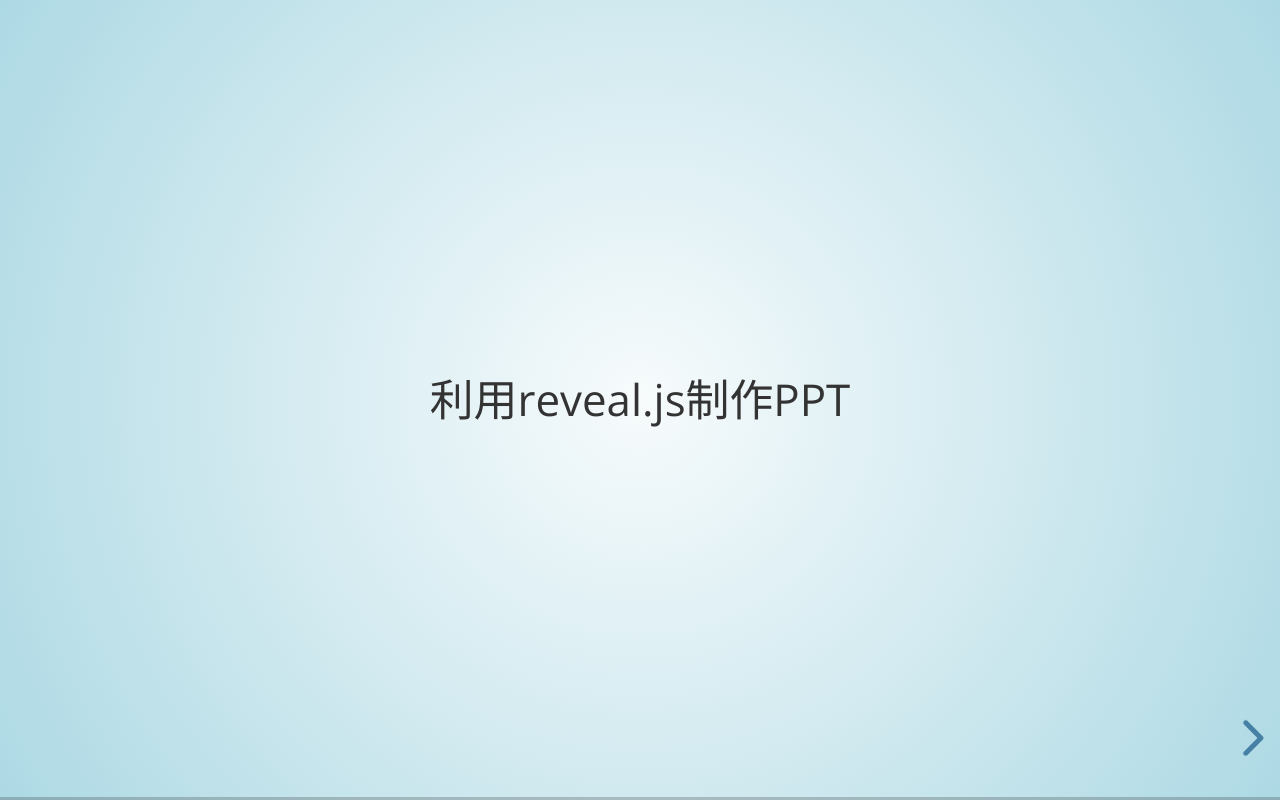
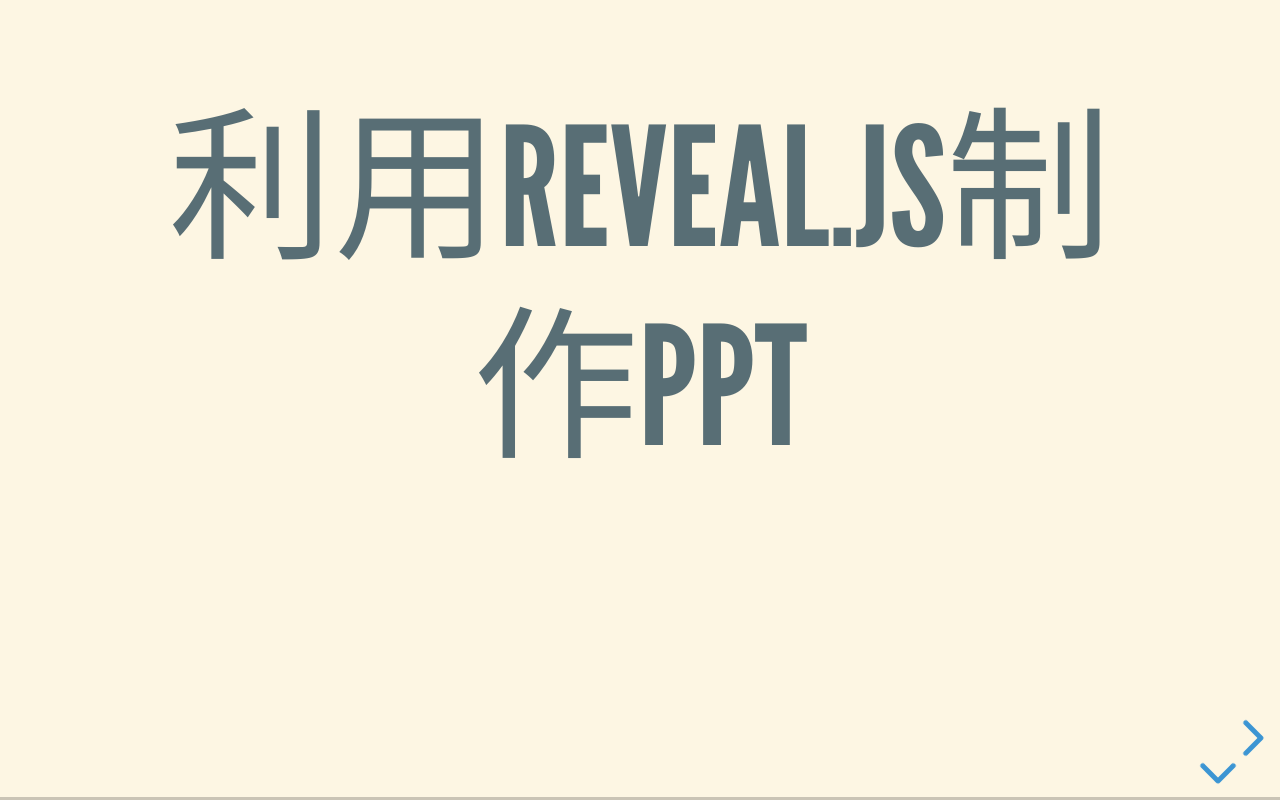
Before and after one commit to growvv/ppt-revealjs, a plain HTML site: page index.html in a window 1280 px wide. Drawn offline with nearby package versions, Linux system fonts and the light colour scheme; some packages are replaced by stand-ins of ours.

Commit message:
Update index.html

```diff
--- a/index.html
+++ b/index.html
@@ -8,7 +8,7 @@
 
         <link rel="stylesheet" href="css/reset.css">
         <link rel="stylesheet" href="css/reveal.css">
-		<link rel="stylesheet" href="css/theme/sky.css">
+        <link rel="stylesheet" href="css/theme/solarized.css">
 
         <!-- Theme used for syntax highlighting of code -->
         <link rel="stylesheet" href="lib/css/monokai.css">
@@ -25,7 +25,15 @@
     <body>
         <div class="reveal">
             <div class="slides">
-				<section>利用reveal.js制作PPT</section>
+                <section>
+                    <section>
+                        <h1>利用reveal.js制作PPT</h1>
+                    </section>
+                    <section>
+                        <h2>By Rogn</h2>
+                        <img src="c.jpg" width="30%">
+                    </section>
+                </section>
                 <section>
                     <h2>文本段落</h2>
                     <p>
@@ -107,7 +115,7 @@
 
             // 每 5 秒自动切换下一张幻灯片
             // Reveal.configure({
-  			// 		autoSlide: 5000
+            //      autoSlide: 5000
             // });
 
         </script>
```
Lines whose indentation alone changed are shown as unchanged.
